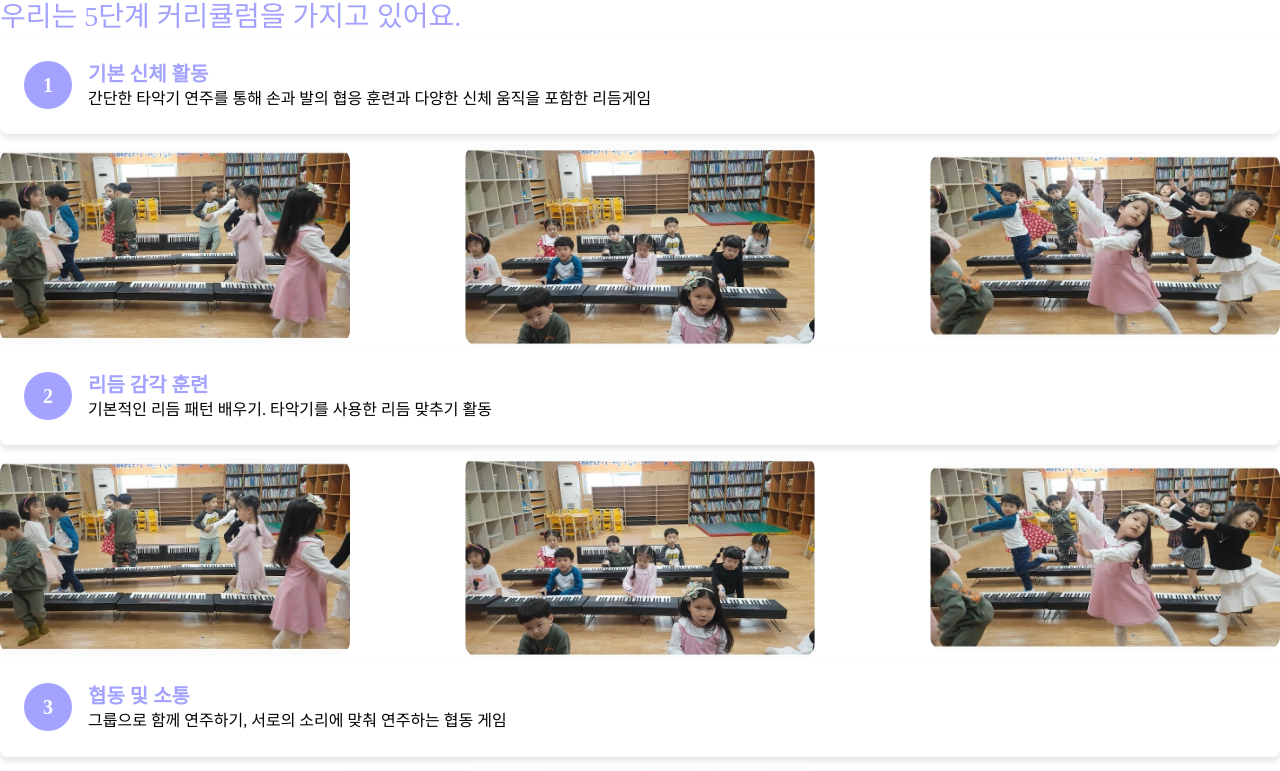
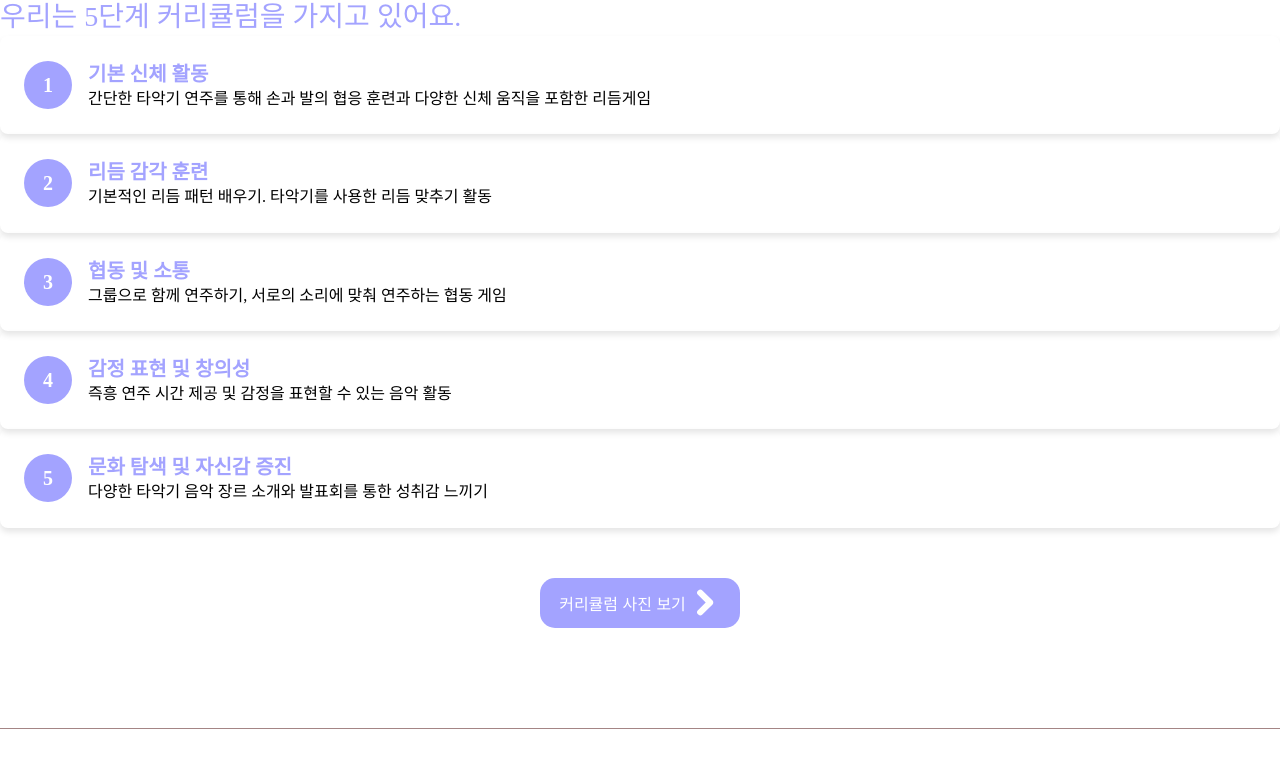
Before and after one commit to aiwebnovel/Dreamus, a React (Vite) app: page /realization/drum-nanta-janggu in a window 1280 px wide. Shown: the part 987-1758 px from the top of the page. Built offline with nearby package versions, Linux system fonts and the light colour scheme.

Commit message:
feat: PercussionCurriculm 컴포넌트(버튼 추가)

```diff
--- a/src/components/sections/realization/DrumNantaJanggu/PercussionCurriculum.module.scss
+++ b/src/components/sections/realization/DrumNantaJanggu/PercussionCurriculum.module.scss
@@ -67,4 +67,33 @@
       border-radius: 15px;
     }
   }
+
+  &__move {
+    display: flex;
+    align-items: center;
+    justify-content: center;
+    margin-top: 50px;
+
+    &__btn {
+      display: flex;
+      align-items: center;
+      justify-content: center;
+      width: 200px;
+      height: 50px;
+      font-size: 16px;
+      border: none;
+      outline: none;
+      border-radius: 15px;
+      background: #a3a3ff;
+      color: white;
+      cursor: pointer;
+      transition: all 0.2 ease-in;
+    }
+
+    &__icon {
+      width: 35px;
+      height: 35px;
+      fill: white;
+    }
+  }
 }
--- a/src/components/sections/realization/DrumNantaJanggu/PercussionCurriculum.tsx
+++ b/src/components/sections/realization/DrumNantaJanggu/PercussionCurriculum.tsx
@@ -1,8 +1,11 @@
 import styles from '@components/sections/realization/DrumNantaJanggu/PercussionCurriculum.module.scss'
+
+import RightArrow from '@assets/icon/rightArrow.svg?react'
 
 import class1 from '@assets/image/class1.jpg'
 import class2 from '@assets/image/class2.jpg'
 import class3 from '@assets/image/class3.jpg'
+import { useNavigate } from 'react-router-dom'
 
 const curriculum = [
   {
@@ -40,6 +43,8 @@ const curriculum = [
 ]
 
 function PercussionCurriculum() {
+  const navigate = useNavigate()
+
   return (
     <section className={styles.percussionCurriculum}>
       <div className={styles.percussionCurriculum__inner}>
@@ -64,13 +69,24 @@ function PercussionCurriculum() {
                       </p>
                     </div>
                   </div>
-                  <div className={styles.percussionCurriculum__imgContainer}>
+                  {/* <div className={styles.percussionCurriculum__imgContainer}>
                     {step.imgSrc.map((img, index) => (
                       <img src={img} alt="아이들 사진" key={index} />
                     ))}
-                  </div>
+                  </div> */}
                 </div>
               ))}
+              <div className={styles.percussionCurriculum__move}>
+                <button
+                  onClick={() => navigate('/dreamus-gallery/kungchita')}
+                  className={styles.percussionCurriculum__move__btn}
+                >
+                  <span>커리큘럼 사진 보기</span>
+                  <RightArrow
+                    className={styles.percussionCurriculum__move__icon}
+                  />
+                </button>
+              </div>
             </div>
           </div>
         </div>
```
Also changed, not shown: src/assets/icon/rightArrow.svg (added).
